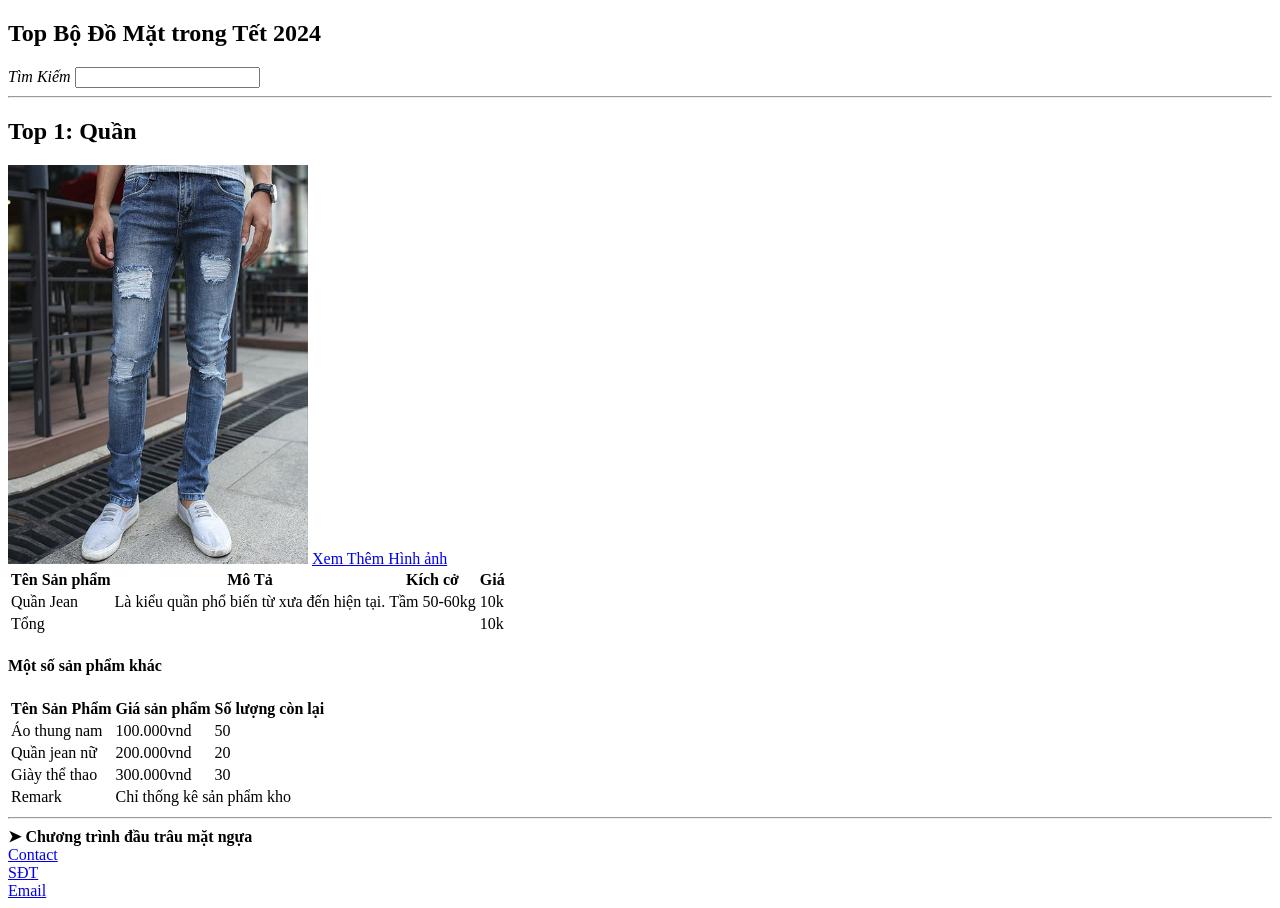
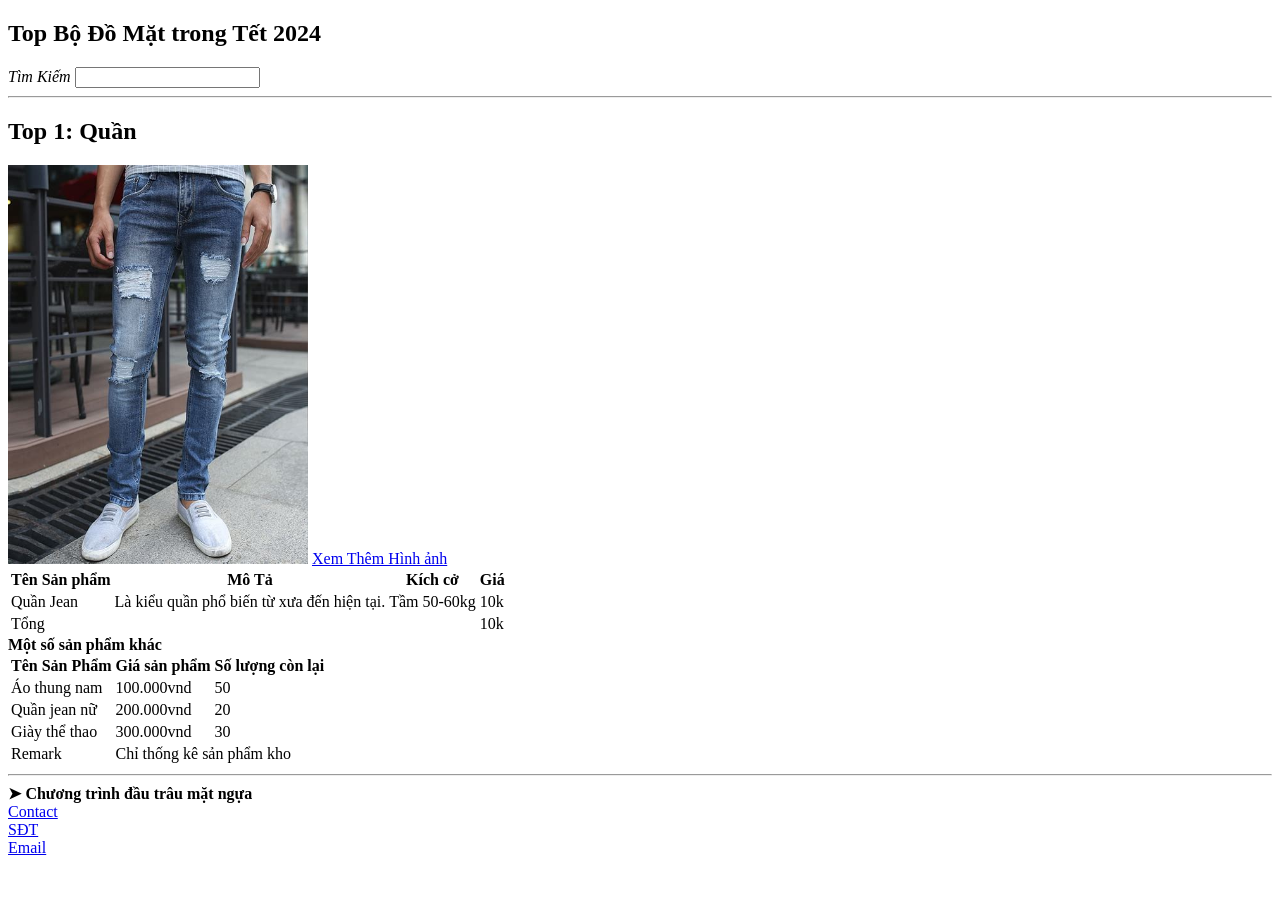
Before and after one commit to RichMegabytes/Capybara-truyen-tu-tao, a plain HTML site: page index.html in a window 1280 px wide. After the commit the page ends 865 px from the top, so only its background shows below. Drawn offline with Linux system fonts and the light colour scheme.

Commit message:
sửa đổi thành strong

```diff
--- a/index.html
+++ b/index.html
@@ -35,7 +35,7 @@
         <td>10k</td>
       </tr>
     </table>
-    <h4>Một số sản phẩm khác</h4>
+    <strong>Một số sản phẩm khác</strong>
     <table>
       <thead>
         <tr>
```
